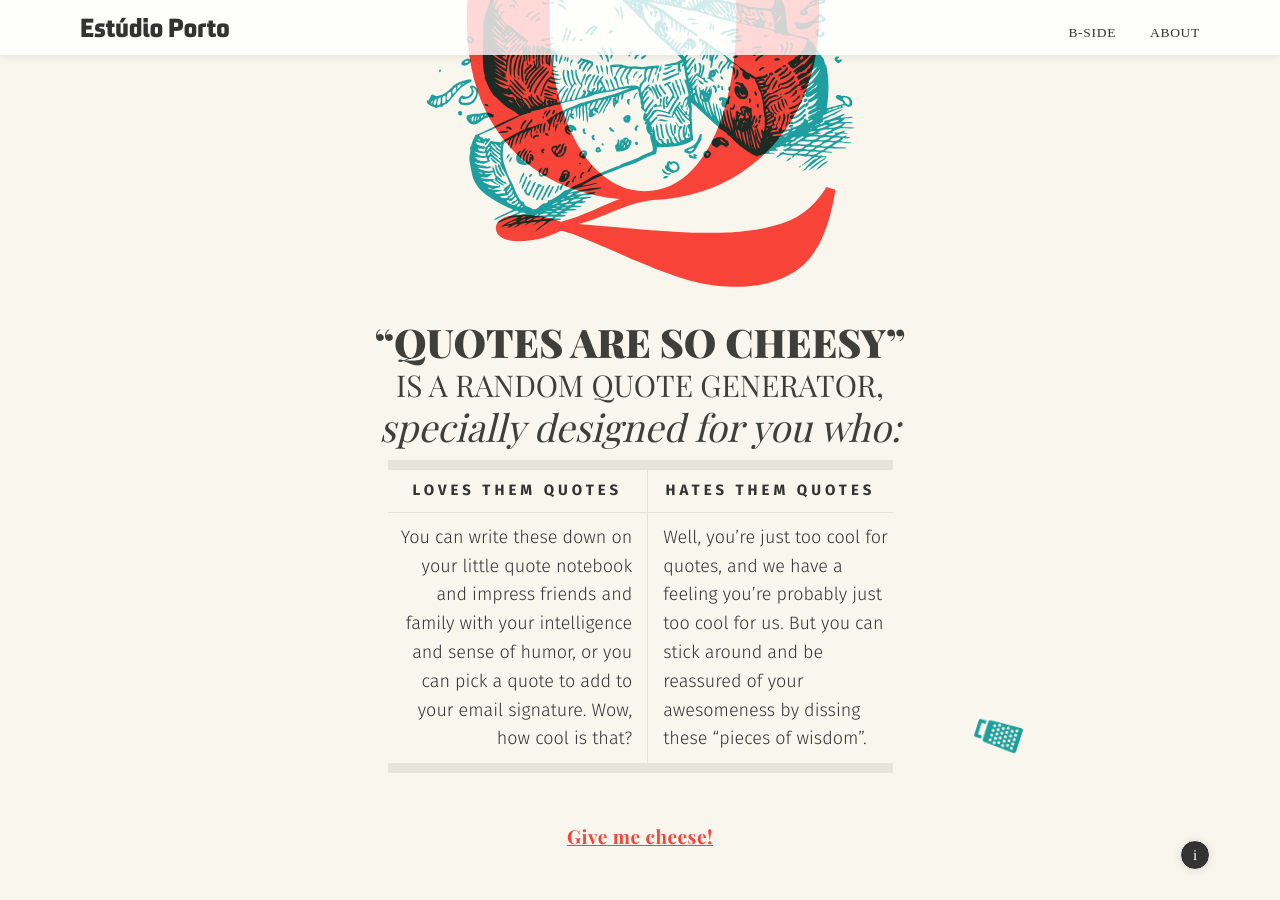
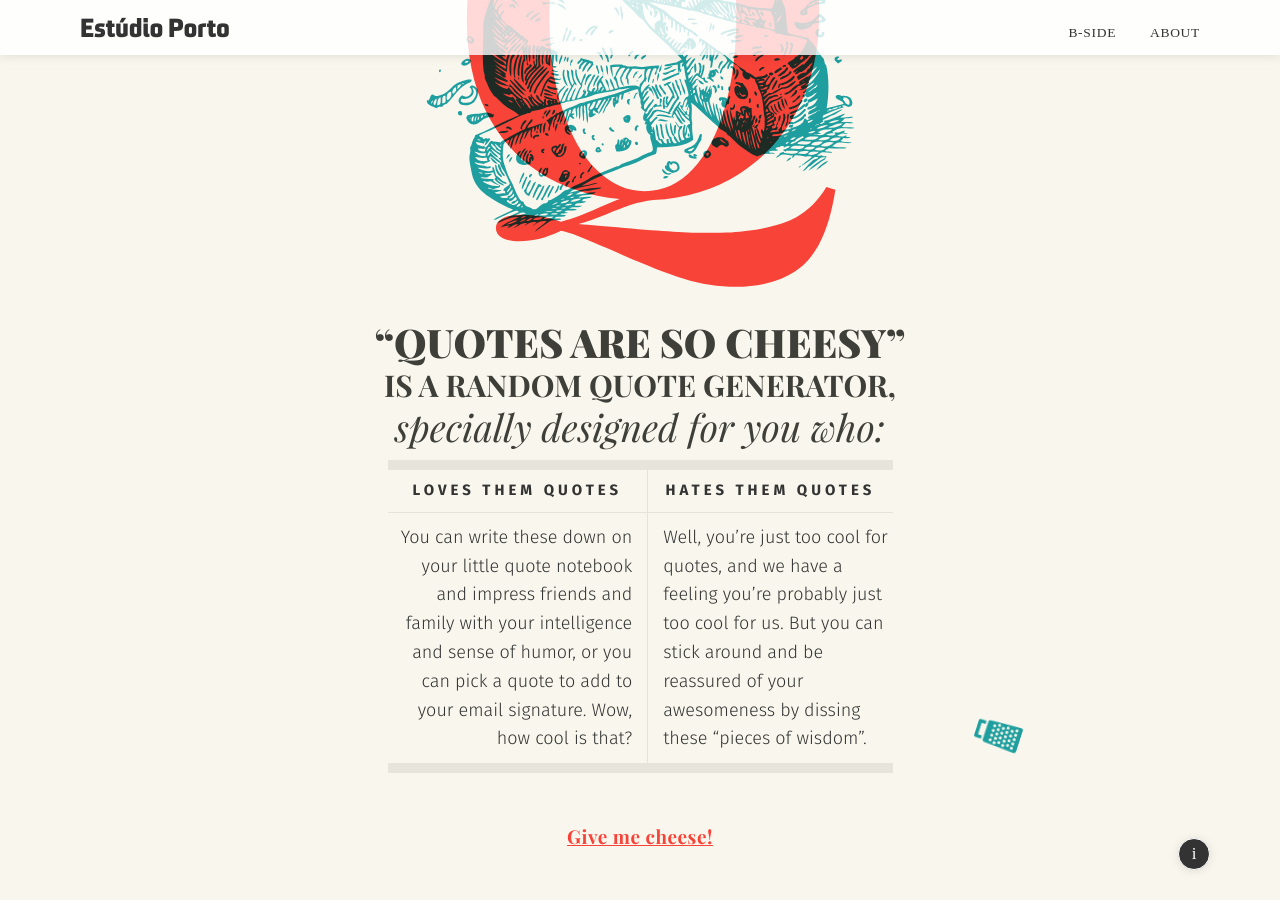
Before and after one commit to carolineportugal/estudioporto, a Jekyll site: the page built from _b-side/quote-generator.html, in a window 1280 px wide and 900 px high, scrolled down 266 px. Built offline with Jekyll 4.4.1, drawn with Linux system fonts in a browser that asks for light colours; nearby versions of some CDN libraries; some web fonts are replaced.

Commit message:
embeds font to quote generator

```diff
--- a/_sass/_b-side.scss
+++ b/_sass/_b-side.scss
@@ -69,9 +69,7 @@ $transition-time:.2s;
     .type{
       color:lighten(#000, 50%);
       text-transform: uppercase;
-      font-size: 11.3px;
-      letter-spacing: .03rem;
-
+      font-size: 11.8px;
     }
 
     h4{
@@ -79,11 +77,11 @@ $transition-time:.2s;
       color:lighten(#000, 15%);
       margin:7px 0 3px 0;
       line-height: 1.2;
-      font-size:19px;
+      font-size:19.5px;
     }
 
     .subtitle{
-      font-size:16.5px;
+      font-size:17px;
       @include regular();
       color:lighten(#000, 25%);
     }
--- a/_sass/_info-modal.scss
+++ b/_sass/_info-modal.scss
@@ -26,10 +26,10 @@
     @include bold();
     background: lighten(#000, 20%);
     color:#fff;
-    height:30px;
-    width:30px;
+    height:32px;
+    width:32px;
     border-radius: 50%;
-    font-size:15px;
+    font-size:17px;
     line-height:1.5;
     border:1px solid #fff;
     pointer-events:auto;
--- a/_sass/_nav.scss
+++ b/_sass/_nav.scss
@@ -102,12 +102,11 @@ nav.light{
     }
 
     a.title{
-      font-size:22.5px;
+      font-size:23.5px;
     }
 
     a.menu-item {
       margin-left:1.5rem;
-      font-size: 12.5px;
     }
 
     .gallery{
--- a/_sass/_quote-generator.scss
+++ b/_sass/_quote-generator.scss
@@ -1,10 +1,35 @@
-// Imports fonts
-@import "https://fonts.googleapis.com/css?family=Playfair+Display:400,400i,700,900";
-@import "https://fonts.googleapis.com/css?family=Fira+Sans:300,400i,700";
+//Fonts
+@font-face{
+  font-family:"Playfair Black";
+  src: url('../media/random-quote-generator/fonts/PlayfairDisplay-Black.ttf');
+}
+
+@font-face{
+  font-family:"Playfair Bold";
+  src: url('../media/random-quote-generator/fonts/PlayfairDisplay-Bold.ttf');
+}
+
+@font-face{
+  font-family:"Playfair Italic";
+  src: url('../media/random-quote-generator/fonts/PlayfairDisplay-Italic.ttf');
+}
+
+@font-face{
+  font-family:"Fira Sans Bold";
+  src: url('../media/random-quote-generator/fonts/FiraSans-Bold.ttf');
+}
+
+@font-face{
+  font-family:"Fira Sans Italic";
+  src: url('../media/random-quote-generator/fonts/FiraSans-Italic.ttf');
+}
+
+@font-face{
+  font-family:"Fira Sans Light";
+  src: url('../media/random-quote-generator/fonts/FiraSans-Light.ttf');
+}
 
 // Variables
-$serif-text:'Playfair Display', serif;
-$sans-serif-text:'Fira Sans', sans-serif;
 $charcoal: #3F3F3A;
 $red: #F84339;
 $beige:#F9F7ED;
@@ -61,8 +86,7 @@ $transition-time:.2s;
     }
 
     .line1{
-      font-family: $serif-text;
-      font-weight: 900;
+      font-family: 'Playfair Black', serif;
       text-transform: uppercase;
       font-size: 3.94rem;
       line-height: 1;
@@ -70,8 +94,7 @@ $transition-time:.2s;
     }
 
     .line2{
-      font-family: $serif-text;
-      font-weight: 400;
+      font-family: 'Playfair Bold', serif;
       text-transform: uppercase;
       font-size: 3.0rem;
       line-height: 1;
@@ -79,9 +102,7 @@ $transition-time:.2s;
     }
 
     .line3{
-      font-family: $serif-text;
-      font-weight: 400;
-      font-style: italic;
+      font-family: 'Playfair Italic', serif;
       font-size: 3.75rem;
       line-height: 1;
       margin:8px 0;
@@ -108,16 +129,14 @@ $transition-time:.2s;
       }
 
       .column-title{
-        font-family: $sans-serif-text;
+        font-family: 'Fira Sans Bold', sans-serif;
         text-transform: uppercase;
-        font-weight:700;
         letter-spacing: 4px;
         font-size: 15px;
       }
 
       .text1, .text2{
-        font-family: $sans-serif-text;
-        font-weight:300;
+        font-family: 'Fira Sans Light', sans-serif;
         font-size: 18px;
         margin-bottom:10px;
         line-height: 1.6;
@@ -145,8 +164,7 @@ $transition-time:.2s;
     text-decoration: none;
 
     .link-text{
-      font-family: $serif-text;
-      font-weight: 700;
+      font-family: 'Playfair Bold', serif;
       color:$red;
       font-size: 19px;
       letter-spacing: .5px;
@@ -181,9 +199,7 @@ $transition-time:.2s;
   }
 
   .quote-text{
-    font-family: $sans-serif-text;
-    font-weight:400;
-    font-style: italic;
+    font-family: 'Fira Sans Italic', sans-serif;
     font-size: 18.5px;
     line-height: 1.6;
     width: 505px;
@@ -192,9 +208,8 @@ $transition-time:.2s;
   }
 
   .quote-author{
-    font-family: $sans-serif-text;
+    font-family: 'Fira Sans Bold', sans-serif;
     text-transform: uppercase;
-    font-weight:700;
     font-size: 14.5px;
     text-align: center;
     letter-spacing: 1.5px;
```
Also changed, not shown: media/random-quote-generator/fonts/FiraSans-Bold.ttf (added), media/random-quote-generator/fonts/FiraSans-Italic.ttf (added), media/random-quote-generator/fonts/FiraSans-Light.ttf (added), media/random-quote-generator/fonts/PlayfairDisplay-Black.ttf (added), media/random-quote-generator/fonts/PlayfairDisplay-Bold.ttf (added), media/random-quote-generator/fonts/PlayfairDisplay-Italic.ttf (added).
